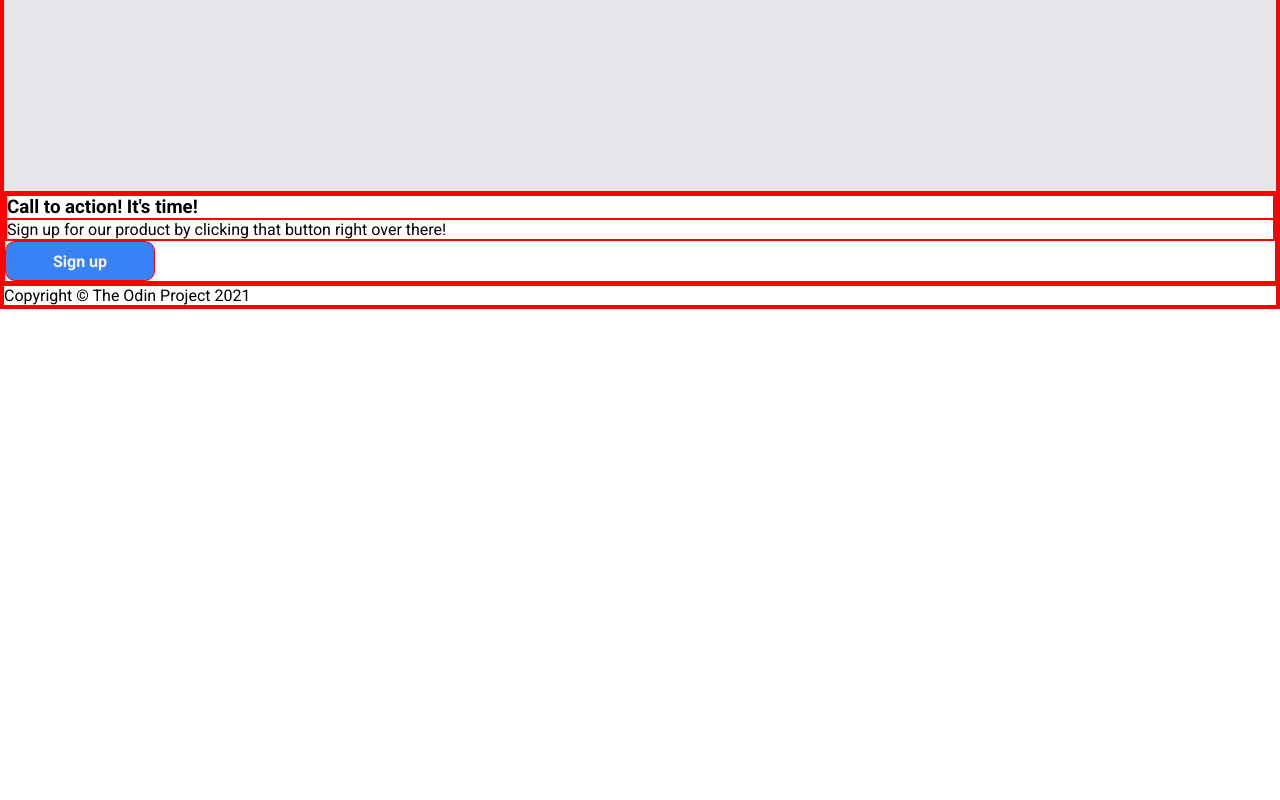
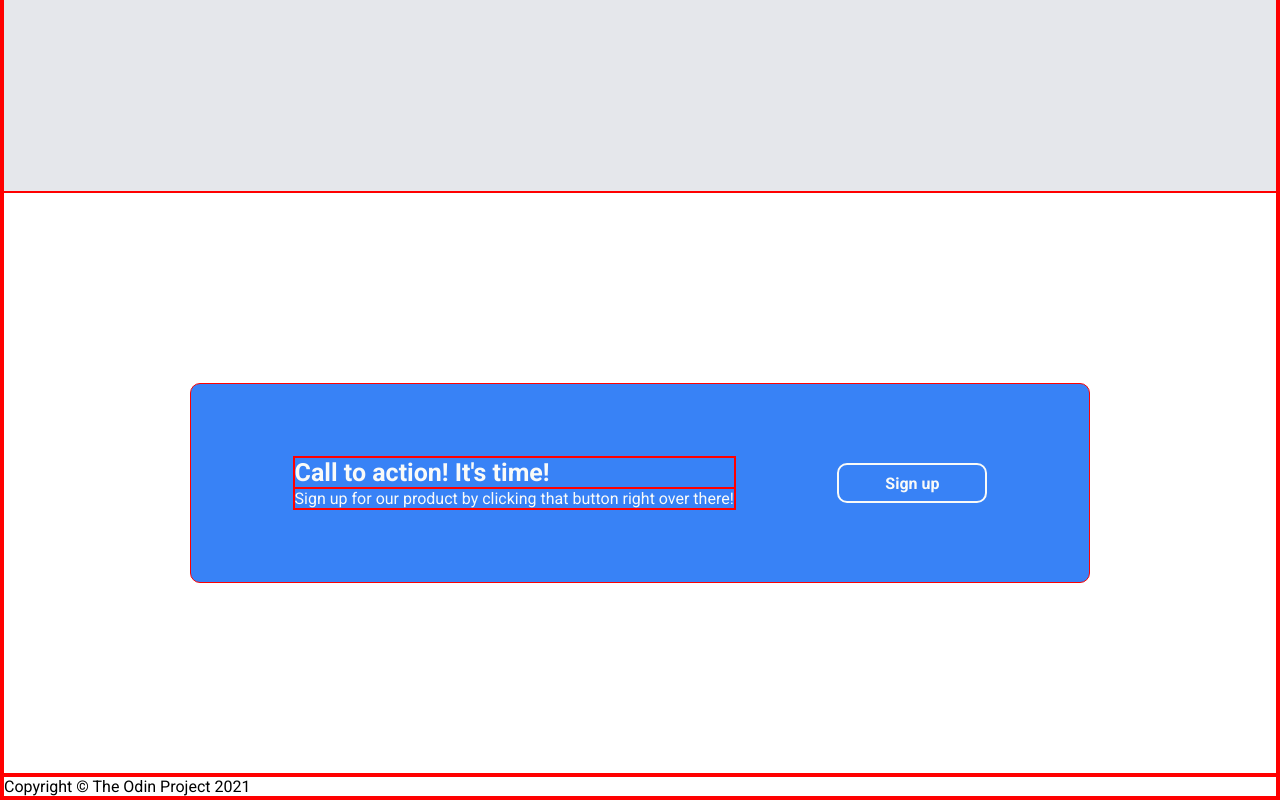
Before and after one commit to Nathen-Github/TOP-landing-page, a plain HTML site: page index.html in a window 1280 px wide. Shown: the part 1681-2481 px from the top of the page. Before the commit the page ends 1990 px from the top, so only its background shows below. Drawn offline with Linux system fonts and the light colour scheme.

Commit message:
Complete call to action

```diff
--- a/styles.css
+++ b/styles.css
@@ -150,3 +150,31 @@ blockquote {
     font-weight: 700;
     margin-left: 550px;
 }
+
+#call-to-action {
+    height: 600px;
+    background-color: white;
+}
+
+.call-banner {
+    width: 900px;
+    height: 200px;
+    margin: 190px auto;
+    background-color: var(--button-color);
+    border-radius: 10px;
+    display: flex;
+    align-items: center;
+    justify-content: space-evenly;
+}
+
+.call-banner h3, .call-banner p {
+    color: var(--hero-main-text-color);
+}
+
+.inverted {
+    border: 2px solid var(--hero-main-text-color);
+}
+
+h3 {
+    font-size: 25px;
+}
```
